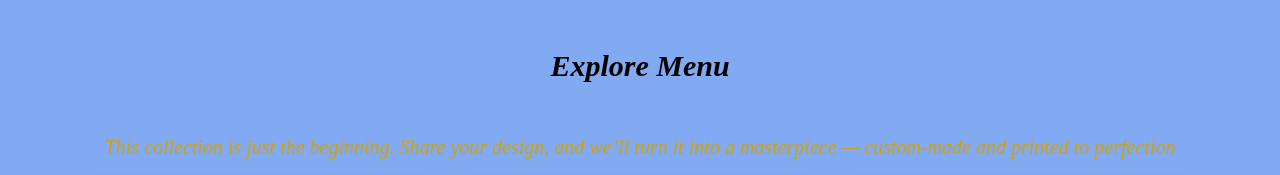
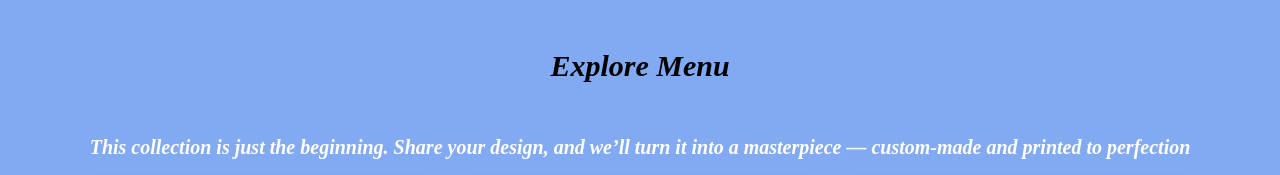
Before and after one commit to manomaddy98/ink-and-threads, a plain HTML site: page menu.html in a window 1280 px wide. Shown: the top 175 px of the page. Drawn offline with nearby package versions, Linux system fonts and the light colour scheme; a web font is replaced by a local one.

Commit message:
bold menu.css
make bold in font

```diff
--- a/menu.css
+++ b/menu.css
@@ -20,11 +20,11 @@ html, body {
 }
 
 .menu-section-para{
-    color: #cfa20cff;
+    color: #ffffffff;
     font-family: "Times New Roman";
     font-style:italic;
     font-size: 20px;
-    font-weight: 500;
+    font-weight: bold;
     text-align: center;
 }
 
```
